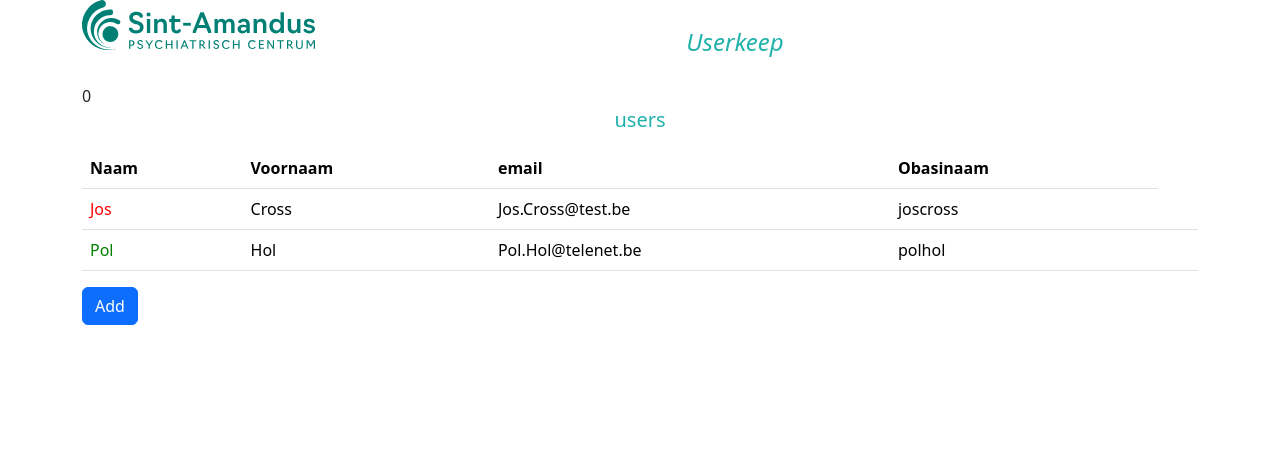
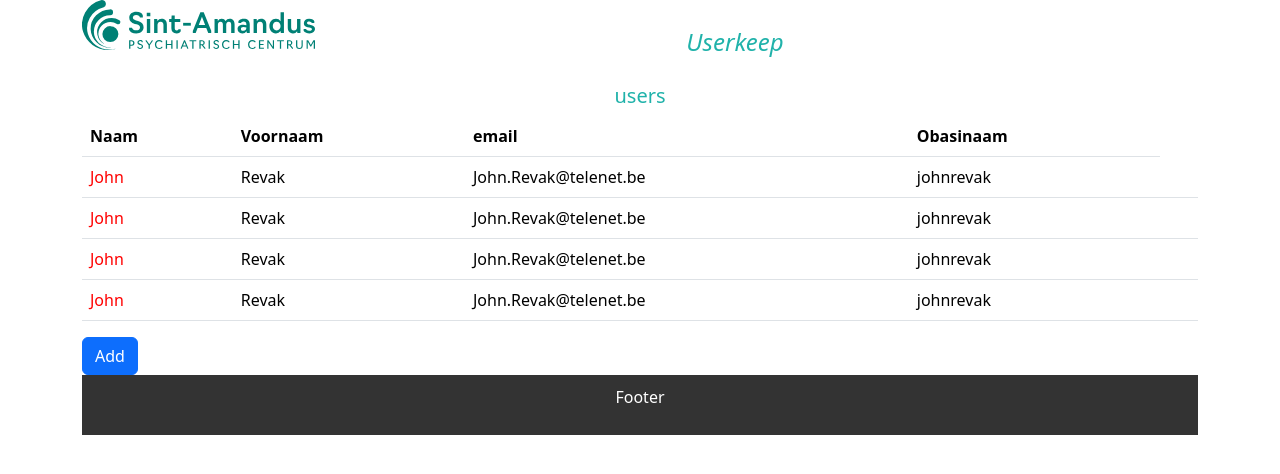
Before and after one commit to pdschach/react-table, a Next.js app: page / in a window 1280 px wide. Shown: the top 474 px of the page. Built offline with nearby package versions, Linux system fonts and the light colour scheme.

Commit message:
api aanvulling

```diff
--- /dev/null
+++ b/components/about.js
@@ -0,0 +1,14 @@
+import {footercontainer} from "./about.module.css";
+
+
+function Footer () {
+    return (
+
+        <div className={footercontainer}>
+        <p className="footercontainer">Footer</p>
+      </div>
+
+    );
+};
+
+export default Footer;
--- /dev/null
+++ b/components/about.module.css
@@ -0,0 +1,9 @@
+.footercontainer {
+    text-align: center;
+    background-color: #333; /* Set your desired background color */
+    color: #fff; /* Set your desired text color */
+    padding: 10px; /* Adjust the padding as needed */
+  }
+  .footertext {
+    margin: 0; /* Remove default margin to ensure proper centering */
+  }
--- a/components/app.js
+++ b/components/app.js
@@ -1,5 +1,9 @@
+import About from "./about";
 import Banner from "./banner";
 import UserList from "./userList";
+
+
+
 
 const App = () => {
     return (
@@ -8,10 +12,11 @@ const App = () => {
     </Banner>
     <UserList>
     </UserList>
+    <About></About>
     </>
     )
 };
 
 export default App;
 
-//coment test
+//comment test
--- a/components/userList.js
+++ b/components/userList.js
@@ -1,39 +1,30 @@
-import { useState } from "react";
+import { useEffect, useState } from "react";
 import UserRow from "./userRow";
 
-
-const usersArray = [
-  {
-    id: 1,
-    Naam: "Jos",
-    Voornaam: "Cross",
-    email: "Jos.Cross@test.be",
-    Obasinaam: "joscross",
-    status: false
-  },
-  {
-    id: 2,
-    Naam: "Pol",
-    Voornaam: "Hol",
-    email: "Pol.Hol@telenet.be",
-    Obasinaam: "polhol",
-    status: true
-  },
-];
 
 
 
 const UserList = () => {
-    const [users, setUsers] = useState(usersArray);
-    const [counter, setCounter] = useState(0);
+    const [users, setUsers] = useState([]);
+    const [isShaking, setShaking] = useState(false);
 
-    const buttonClicked = () => setCounter(counter + 1);
+
+    useEffect(() => {
+      const fetchUsers = async () => {
+      const response = await fetch("/api/users");
+      const users = await response.json();
+      setUsers(users);
+    };
+    fetchUsers();
+    }, []);
+
+
 
     const addUser = () => {
       setUsers([
         ...users,
         {
-          id: 3,
+          id: 5,
           Naam: "John",
           Voornaam: "Revak",
           email: "John.Revak@telenet.be",
@@ -45,13 +36,13 @@ const UserList = () => {
 
     return (
             <>
-            {counter}
-              <div className="row mb-2">
-                <h5 className="themeFontColor text-center">
+
+              <div className="">
+                <h5 className="themeFontColor text-center ">
                  users
                 </h5>
               </div>
-              <table className="table table-hover">
+              <table className="table table-hover ">
                 <thead>
                   <tr>
                     <th>Naam</th>
@@ -65,6 +56,7 @@ const UserList = () => {
                 (<UserRow key={u.id} user={u} />))}
             </tbody>
               </table>
+              {/* <button className="btn btn-primary" onClick={addUser}> */}
               <button className="btn btn-primary" onClick={addUser}>
                 Add
               </button>
--- a/package.json
+++ b/package.json
@@ -9,9 +9,9 @@
     "lint": "next lint"
   },
   "dependencies": {
-    "react": "^18",
-    "react-dom": "^18",
-    "next": "14.1.0"
+    "next": "^14.1.0",
+    "react": "^18.2.0",
+    "react-dom": "^18.2.0"
   },
   "devDependencies": {
     "eslint": "^8",
--- a/pages/api/hello.js
+++ /dev/null
@@ -1,5 +0,0 @@
-// Next.js API route support: https://nextjs.org/docs/api-routes/introduction
-
-export default function handler(req, res) {
-  res.status(200).json({ name: "John Doe" });
-}
--- /dev/null
+++ b/pages/api/users/[id].js
@@ -0,0 +1,22 @@
+import path from "path"
+import fs from "fs";
+const { promisify } = require("util");
+
+const readFile = promisify(fs.readFile);
+const delay = (ms) => new Promise((resolve) => setTimeout(resolve, ms));
+
+export default async function userHandler(req, res) {
+  const id = parseInt(req?.query?.id);
+  const jsonFile = path.resolve("./", "users.json");
+  const readFileData = await readFile(jsonFile);
+  await delay(1000);
+  const users = JSON.parse(readFileData).users;
+  const user = users.find((rec) => rec.id === id);
+  if (user) {
+    res.setHeader("Content-Type", "application/json");
+    res.status(200).json(user);
+  } else {
+    res.status(404).send("user not found");
+  }
+  console.log(`GET /api/users/${id} status: 200`);
+}
--- /dev/null
+++ b/pages/api/users/index.js
@@ -0,0 +1,57 @@
+import path from "path";
+import fs from "fs";
+
+const { promisify } = require("util");
+const readFile = promisify(fs.readFile);
+const writeFile = promisify(fs.writeFile);
+const delay = (ms) => new Promise((resolve) => setTimeout(resolve, ms));
+
+export default async function handler(req, res) {
+  const method = req?.method;
+  const jsonFile = path.resolve("./", "users.json");
+  const readFileData = await readFile(jsonFile);
+  const users = JSON.parse(readFileData).users;
+  await delay(1000);
+
+  switch (method) {
+    case "GET":
+      try {
+        if (!users) {
+          res.status(404).send("Error: Request failed with status code 404");
+        } else {
+          res.setHeader("Content-Type", "application/json");
+          res.status(200).send(JSON.stringify(users, null, 2));
+          console.log("GET /api/users  status: 200");
+        }
+      } catch (e) {
+        console.log("/api/users error:", e);
+      }
+      break;
+
+    case "POST":
+      try {
+        const recordFromBody = req?.body;
+        recordFromBody.id = Math.max(...users.map((h) => h.id)) + 1;
+        const newUsersArray = [...users, recordFromBody];
+        writeFile(
+          jsonFile,
+          JSON.stringify(
+            {
+              users: newUsersArray,
+            },
+            null,
+            2
+          )
+        );
+        res.status(200).json(recordFromBody);
+        console.log(`POST /api/users status: 200`);
+      } catch (e) {
+        console.log("/api/users POST error:", e);
+      }
+      break;
+
+    default:
+      res.setHeader("Allow", ["GET", "PUT"]);
+      res.status(405).end(`Method ${method} Not Allowed`);
+  }
+}
--- /dev/null
+++ b/users.json
@@ -0,0 +1,36 @@
+{
+  "users": [
+    {
+      "id": 1,
+      "Naam": "John",
+      "Voornaam": "Revak",
+      "email": "John.Revak@telenet.be",
+      "Obasinaam": "johnrevak",
+      "status": false
+    },
+    {
+      "id": 2,
+      "Naam": "John",
+      "Voornaam": "Revak",
+      "email": "John.Revak@telenet.be",
+      "Obasinaam": "johnrevak",
+      "status": false
+    },
+    {
+      "id": 3,
+      "Naam": "John",
+      "Voornaam": "Revak",
+      "email": "John.Revak@telenet.be",
+      "Obasinaam": "johnrevak",
+      "status": false
+    },
+    {
+      "id": 4,
+      "Naam": "John",
+      "Voornaam": "Revak",
+      "email": "John.Revak@telenet.be",
+      "Obasinaam": "johnrevak",
+      "status": false
+    }
+  ]
+}
```
Also changed, not shown: components/banner.js (+15 -1 lines), .eslintrc.json, public/css/globals.css (line endings or trailing spaces), 1 other file (tests, documents, lock files or other folders).
